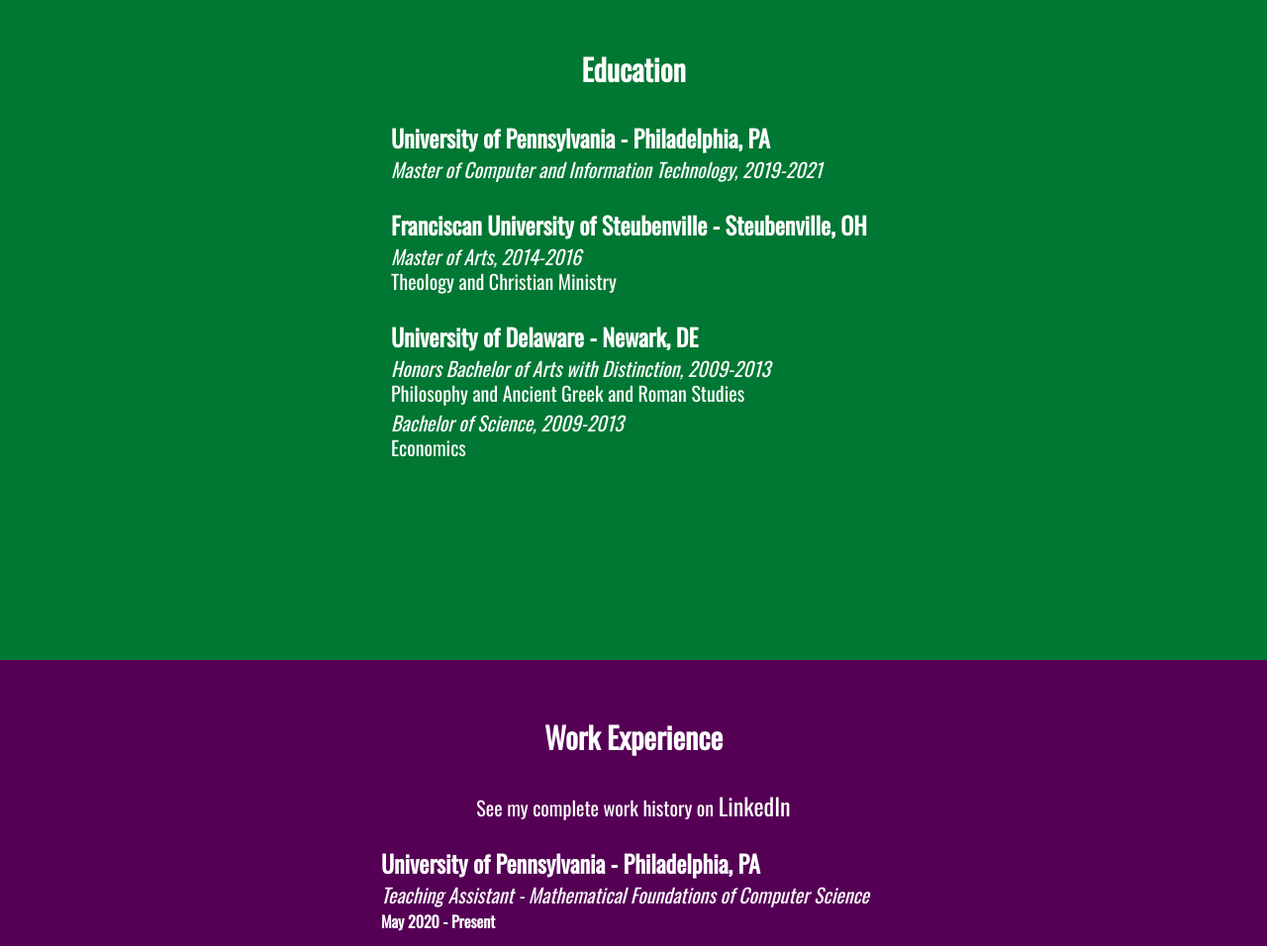
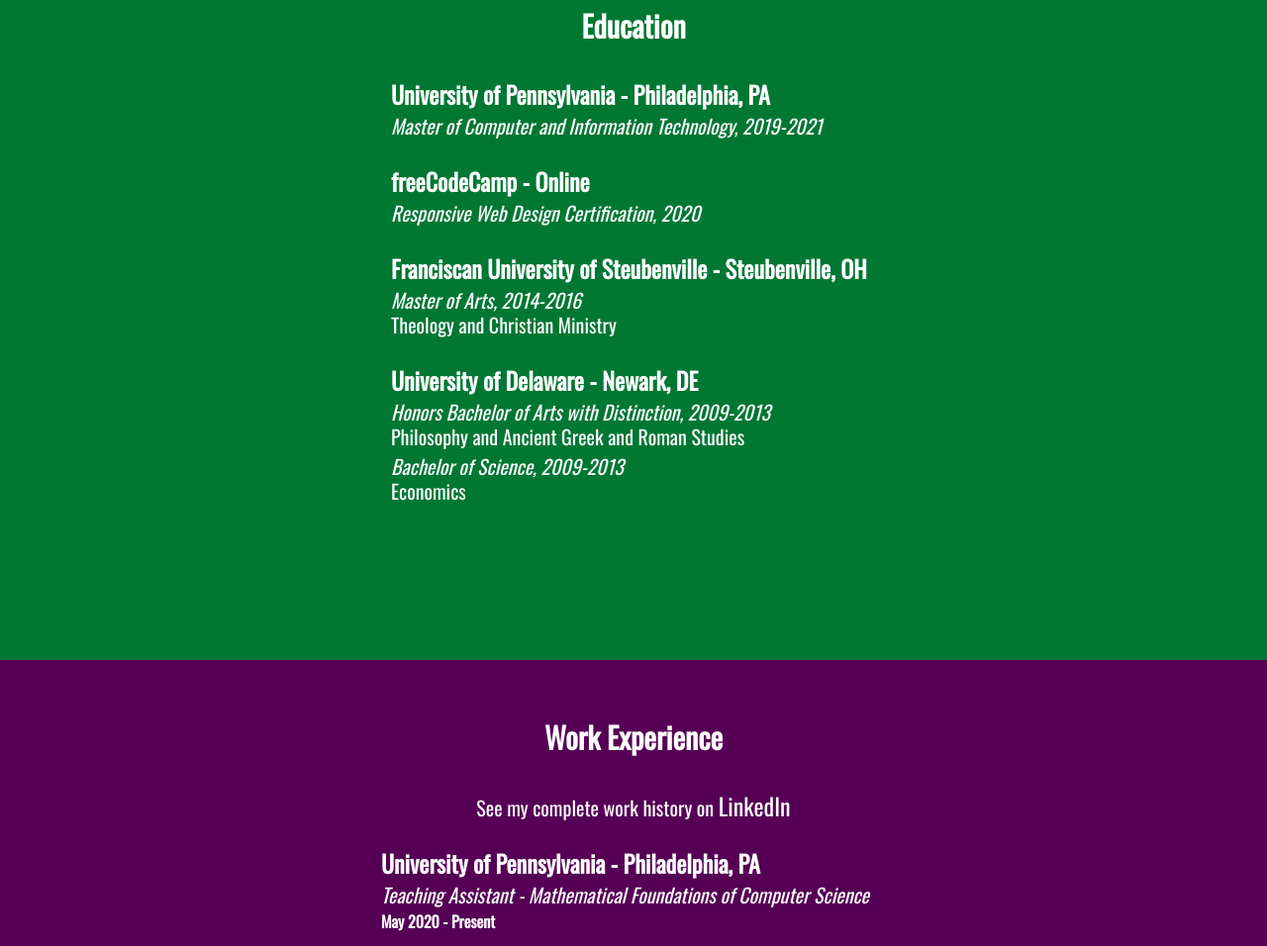
Before and after one commit to chartung17/chartung17.github.io, a plain HTML site: page index.html in a window 1280 px wide. Shown: the part 1833-2789 px from the top of the page at 99% size. Drawn offline with nearby package versions, Linux system fonts and the light colour scheme.

Commit message:
added certification

```diff
--- a/index.html
+++ b/index.html
@@ -182,6 +182,9 @@
       <h4>University of Pennsylvania - Philadelphia, PA</h4>
       <h5>Master of Computer and Information Technology, 2019-2021</h5>
       <br>
+      <h4>freeCodeCamp - Online</h4>
+      <h5>Responsive Web Design Certification, 2020</h5>
+      <br>
       <h4>Franciscan University of Steubenville - Steubenville, OH</h4>
       <h5>Master of Arts, 2014-2016</h5>
       <p>Theology and Christian Ministry</p>
```
